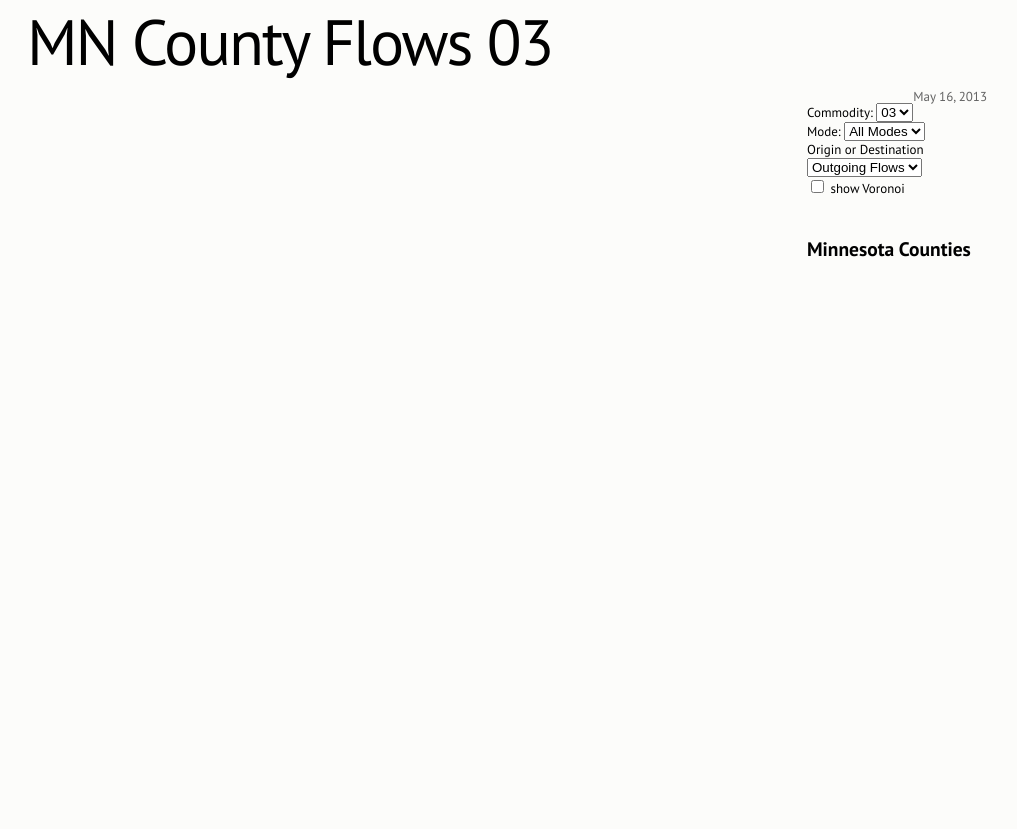
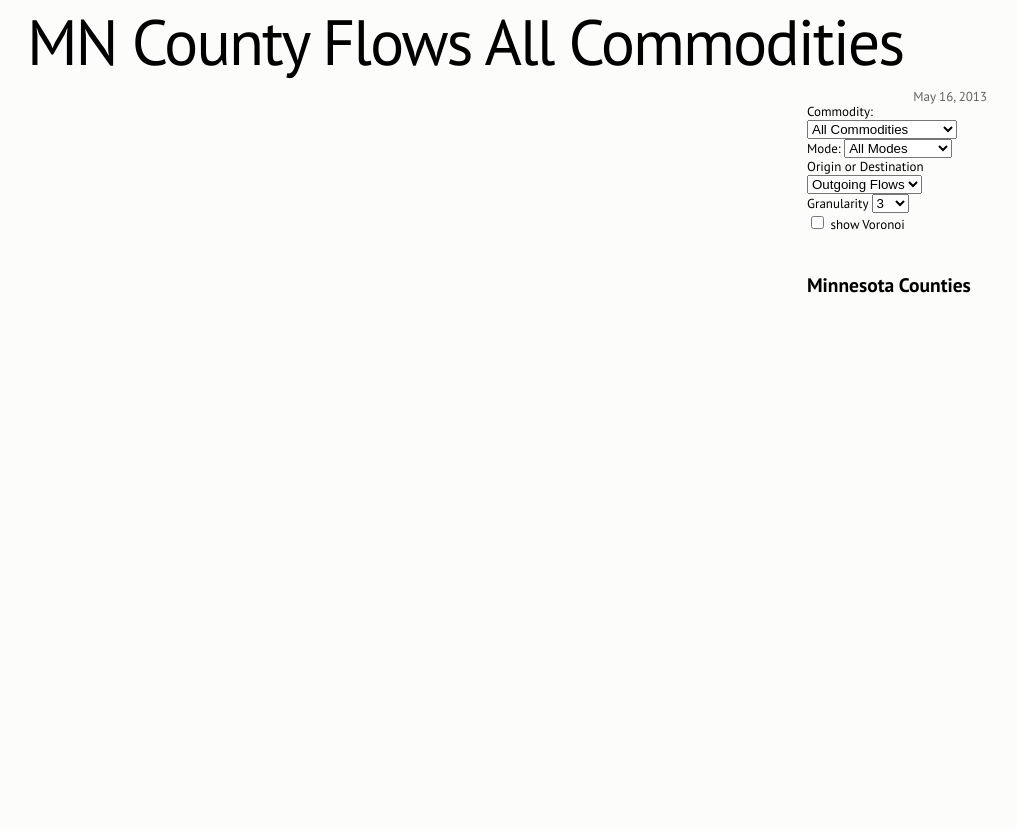
Before and after one commit to alexmuro/tredis, a PHP site: page /symbol_map.php in a window 1280 px wide. Shown: the part 19-848 px from the top of the page, without its empty margins (133-1150 px from the left). Run offline with PHP 8.4, Linux system fonts and the light colour scheme; data that the repository does not hold is empty; some libraries are stand-ins or nearby versions.

Commit message:
meta data and symbol lines

```diff
--- a/index.php
+++ b/index.php
@@ -38,9 +38,9 @@
 </header>
 
 <h1>Minnesota Trade Data Visualizations</h1>
-<p>
+<!-- <p>
 <h1><a href='chord_chart.php'>Chord Chart</a>
-</p>
+</p> -->
 <p>
 <a href='symbol_map.php'>Symbol Map</a>
 </p>
--- a/symbol_map.php
+++ b/symbol_map.php
@@ -69,59 +69,61 @@ circle {
 <p>
 Commodity:
 <select id='commodity_select'>
-  <option value="01">01</option>
-<option value="02">02</option>
-<option value="03" selected>03</option>
-<option value="04">04</option>
-<option value="05">05</option>
-<option value="06">06</option>
-<option value="07">07</option>
-<option value="08">08</option>
-<option value="10">10</option>
-<option value="11">11</option>
-<option value="12">12</option>
-<option value="13">13</option>
-<option value="14">14</option>
-<option value="15">15</option>
-<option value="16">16</option>
-<option value="17">17</option>
-<option value="18">18</option>
-<option value="19">19</option>
-<option value="20">20</option>
-<option value="21">21</option>
-<option value="22">22</option>
-<option value="23">23</option>
-<option value="24">24</option>
-<option value="25">25</option>
-<option value="26">26</option>
-<option value="27">27</option>
-<option value="28">28</option>
-<option value="29">29</option>
-<option value="30">30</option>
-<option value="31">31</option>
-<option value="32">32</option>
-<option value="33">33</option>
-<option value="34">34</option>
-<option value="35">35</option>
-<option value="36">36</option>
-<option value="37">37</option>
-<option value="38">38</option>
-<option value="39">39</option>
-<option value="40">40</option>
-<option value="41">41</option>
-<option value="43">43</option>
-<option value="99">99</option>
+  <option value="00" selected>All Commodities</option>
+<option value="01">Live animals/fish</option>
+<option value="02">Cereal grains</option>
+<option value="03">Other ag prods.</option>
+<option value="04">Animal feed</option>
+<option value="05">Meat/seafood</option>
+<option value="06">Milled grain prods.</option>
+<option value="07">Other foodstuffs</option>
+<option value="08">Alcoholic beverages</option>
+<option value="09">Tobacco prods.</option>
+<option value="10">Building stone</option>
+<option value="11">Natural sands</option>
+<option value="12">Gravel</option>
+<option value="13">Nonmetallic minerals</option>
+<option value="14">Metallic ores</option>
+<option value="15">Coal</option>
+<option value="16">Crude petroleum</option>
+<option value="18">Gasoline</option>
+<option value="19">Fuel oils</option>
+<option value="20">Basic chemicals</option>
+<option value="21">Pharmaceuticals</option>
+<option value="22">Fertilizers</option>
+<option value="23">Chemical prods.</option>
+<option value="24">Plastics/rubber</option>
+<option value="25">Logs</option>
+<option value="26">Wood prods.</option>
+<option value="27">Newsprint/paper</option>
+<option value="28">Paper articles</option>
+<option value="29">Printed prods.</option>
+<option value="30">Textiles/leather</option>
+<option value="31">Nonmetal min. prods.</option>
+<option value="32">Base metals</option>
+<option value="33">Articles-base metal</option>
+<option value="34">Machinery</option>
+<option value="35">Electronics</option>
+<option value="36">Motorized vehicles</option>
+<option value="37">Transport equip.</option>
+<option value="38">Precision instruments</option>
+<option value="39">Furniture</option>
+<option value="40">Misc. mfg. prods.</option>
+<option value="41">Waste/scrap</option>
+<option value="43">Mixed freight</option>
+<option value="99">Unknown</option>
 </select>
 <br>
 Mode:
 <select id='mode_select'>
   <option value='00'>All Modes</option>
-  <option value="1">1</option>
-  <option value="2">2</option>
-  <option value="3">3</option>
-  <option value="5">5</option>
-  <option value="6">6</option>
-  <option value="7">7</option>
+ <option value='00'>All Modes</option>
+  <option value="1">Truck</option>
+  <option value="2">Rail</option>
+  <option value="3">Water</option>
+  <option value="5">Air</option>
+  <option value="6">Pipeline</option>
+  <option value="7">Other/Unkown</option>
 </select> <br>
 Origin or Destination
 <select id ='orig_or_dest'>
@@ -129,9 +131,25 @@ Origin or Destination
   <option value="dest_fips">Incoming Flows</option>
 </select>
 <br>
+Granularity
+<select id='granularity_select'>>
+  <option value='0'>0</option>
+  <option value='1'>1</option>
+  <option value='2'>2</option>
+  <option value='3' selected>3</option>
+  <option value='4'>4</option>
+  <option value =" 5"> 5</option>
+  <option value ="10">10</option>
+  <option value ="15" >15</option>
+  <option value ="20">20</option>
+  <option value ="25">25</option>
+  <option value ="30">30</option>
+  <option value ="35">35</option>
+  <option value ="40">40</option>
+  <option value ="45">45</option>
+</select>
+<br>
 <input type="checkbox" id="voronoi"> <label for="voronoi">show Voronoi</label>
-
-
  <h2>
       <span>Minnesota Counties</span>
     </h2>
@@ -232,18 +250,24 @@ function symbol_graph(map,flow_data,orig_or_dest)
       locationByCounty[d.id] = latlong;
       hubs.push(hub);
     });
-  console.log(locationByCounty);
-  console.log(positions);
 
+  var maxFlow = 0;
   flow_data.forEach(function(flow) {
-    var origin = flow.orig,
+    if(flow.tons > maxFlow){
+      maxFlow = flow.tons;
+    }
+    if(flow.tons > $("#granularity_select").val()){
+
+        var origin = flow.orig,
         destination = flow.dest,
         links = linksByOrigin[origin] || (linksByOrigin[origin] = []);
         links.push({source: origin, target: destination});
         countByOrig[origin] = (countByOrig[origin] || 0) + flow.tons*1;
         countByDest[destination] = (countByDest[destination] || 0) + flow.tons*1;
+      }
   });
 
+  //console.log('maxflow:'+maxFlow);
   var polygons = d3.geom.voronoi(positions);
 
   var g = cells.selectAll("g")
@@ -255,23 +279,31 @@ function symbol_graph(map,flow_data,orig_or_dest)
     .attr("d", function(d, i) { return "M" + polygons[i].join("L") + "Z"; })
     .on("mouseover", function(d, i) { d3.select("h2 span").text(d.name); });
 
-  // g.selectAll("path.arc")
-  //   .data(function(d) {
-  //       if(typeof d.id != 'undefined'){
-  //         return linksByOrigin[d.id] || [];
-  //       }
-  //       else{ return [];}
-  //     })
-  //   .enter().append("svg:path")
-  //     .attr("class", "arc")
-  //     .attr("d", function(d) { return path(arc(d)); });
+  g.selectAll("path.arc")
+    .data(function(d) {
+        if(typeof d.id != 'undefined'){
+          return linksByOrigin[d.id] || [];
+        }
+        else{ return [];}
+      })
+    .enter().append("svg:path")
+      .attr("class", "arc")
+      .attr("d", function(d) {
+      path = d3.geo.path()
+      .projection(null);
+        return path(arc(d)); });
+
+ divisor = 6;
+ if(maxFlow/15  > divisor){
+    divisor = maxFlow/15;
+ }
 
   circles.selectAll("circle")
       .data(hubs)
     .enter().append("svg:circle")
       .attr("cx", function(d, i) { return positions[i][0]; })
       .attr("cy", function(d, i) { return positions[i][1]; })
-      .attr("r", function(d, i) { if(orig_or_dest == 'orig_fips'){return Math.sqrt(countByOrig[d.id]/7) || 1; }else{ return Math.sqrt(countByDest[d.id]/7) || 1;} })
+      .attr("r", function(d, i) { if(orig_or_dest == 'orig_fips'){return Math.sqrt(countByOrig[d.id]/divisor) || 1; }else{ return Math.sqrt(countByDest[d.id]/7) || 1;} })
       .sort(function(a, b) { return countByOrig[b.id] - countByOrig[a.id]; });
 
     d3.select("input[type=checkbox]").on("change", function() {
@@ -283,8 +315,9 @@ function symbol_graph(map,flow_data,orig_or_dest)
 }
 
 var url = 'data/get/getCountyOrigDestFlow.php';
-  $.ajax({url:url, type:'POST',data: { sctg:'03',mode:"00",granularity:'3',orig_or_dest:'orig_fips' },dataType:'json',async:true})
+  $.ajax({url:url, type:'POST',data: { sctg:'00',mode:"00",granularity:'3',orig_or_dest:'orig_fips' },dataType:'json',async:true})
     .done(function(data) {
+       $('#heading_commidity').html($("#commodity_select").find(":selected").text());
       symbol_graph("MN_Counties.topojson",data,'orig_fips');
     })
     .fail(function(data) { console.log(data.responseText) });
@@ -296,7 +329,7 @@ $(function(){
       mode = $("#mode_select").val();
       granularity = $("#granularity_select").val();
       orig_or_dest = $("#orig_or_dest").val();
-      $('#heading_commidity').html(commodity);
+      $('#heading_commidity').html($("#commodity_select").find(":selected").text());
       $.ajax({url:url, type:'POST',data: { sctg:commodity,mode:mode,granularity:granularity,orig_or_dest:orig_or_dest },dataType:'json',async:true})
         .done(function(data) {
           symbol_graph("MN_Counties.topojson",data,orig_or_dest);
```
Also changed, not shown: choropleth.php (+51 -50 lines), symbol_map_orig.php (+5 -2 lines).
